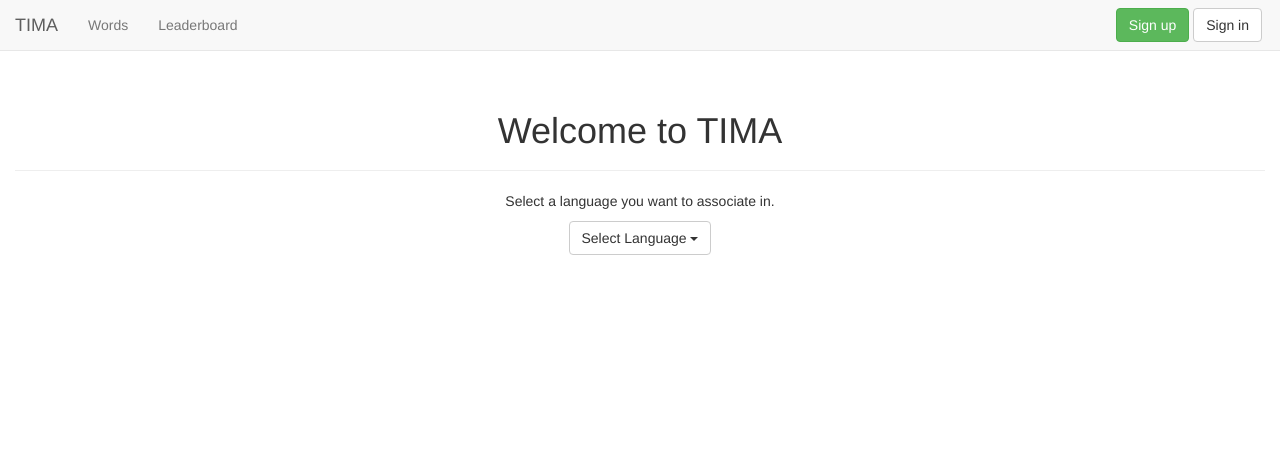
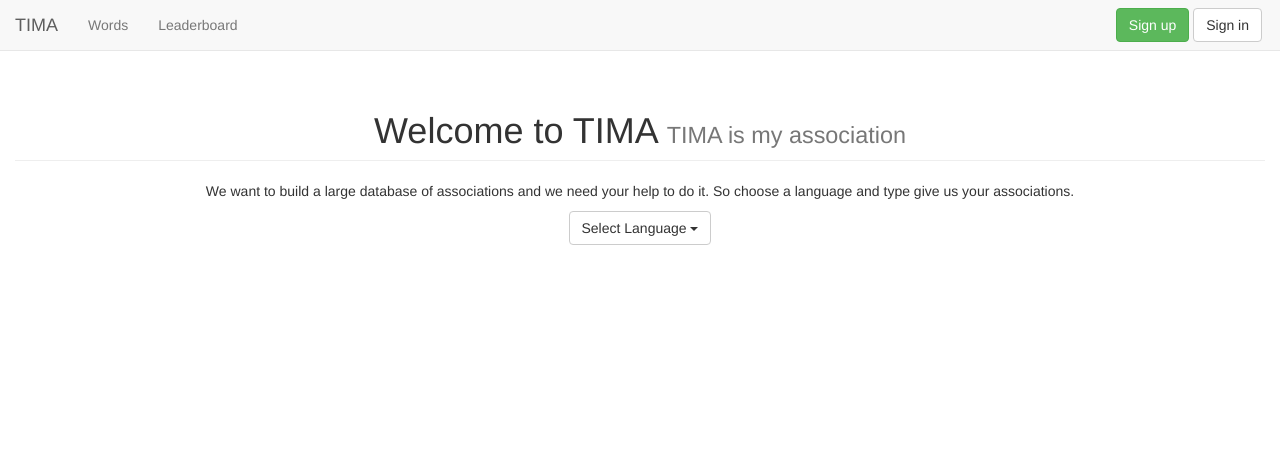
Before and after one commit to Tima-Is-My-Association/TIMA, a Django app: page / in a window 1280 px wide. Shown: the top 454 px of the page. Run offline with Django 3.2, Linux system fonts and the light colour scheme; data that the repository does not hold is empty; parts of the project's set-up code (start-up, migrations or seed data) failed here and were passed over; some libraries are stand-ins or nearby versions.

Commit message:
Updated entry page.

```diff
--- a/templates/tima/association/home.html
+++ b/templates/tima/association/home.html
@@ -3,16 +3,12 @@
 {% block content %}
 <div class="row">
     <div class="col-md-12">
-        <div class="page-header">
-            <h1 class="text-center">Welcome to TIMA</h1>
-        </div>
+        <h1 class="page-header text-center">Welcome to TIMA <small>TIMA is my association</small></h1>
+        <p class="text-center">We want to build a large database of associations and we need your help to do it. So choose a language and type give us your associations.</p>
     </div>
 </div>
 <div class="row">
-    <div class="col-md-12">
-
-        <div class="text-center">
-            <p>Select a language you want to associate in.</p>
+    <div class="col-md-2 col-md-offset-5 text-center">
         <div class="btn-group">
             <button type="button" class="btn btn-default dropdown-toggle" data-toggle="dropdown" aria-expanded="false">
                 Select Language <span class="caret"></span>
@@ -25,7 +21,5 @@
             </ul>
         </div>
     </div>
-
-    </div>
 </div>
 {% endblock %}
```
Lines whose indentation alone changed are shown as unchanged.
